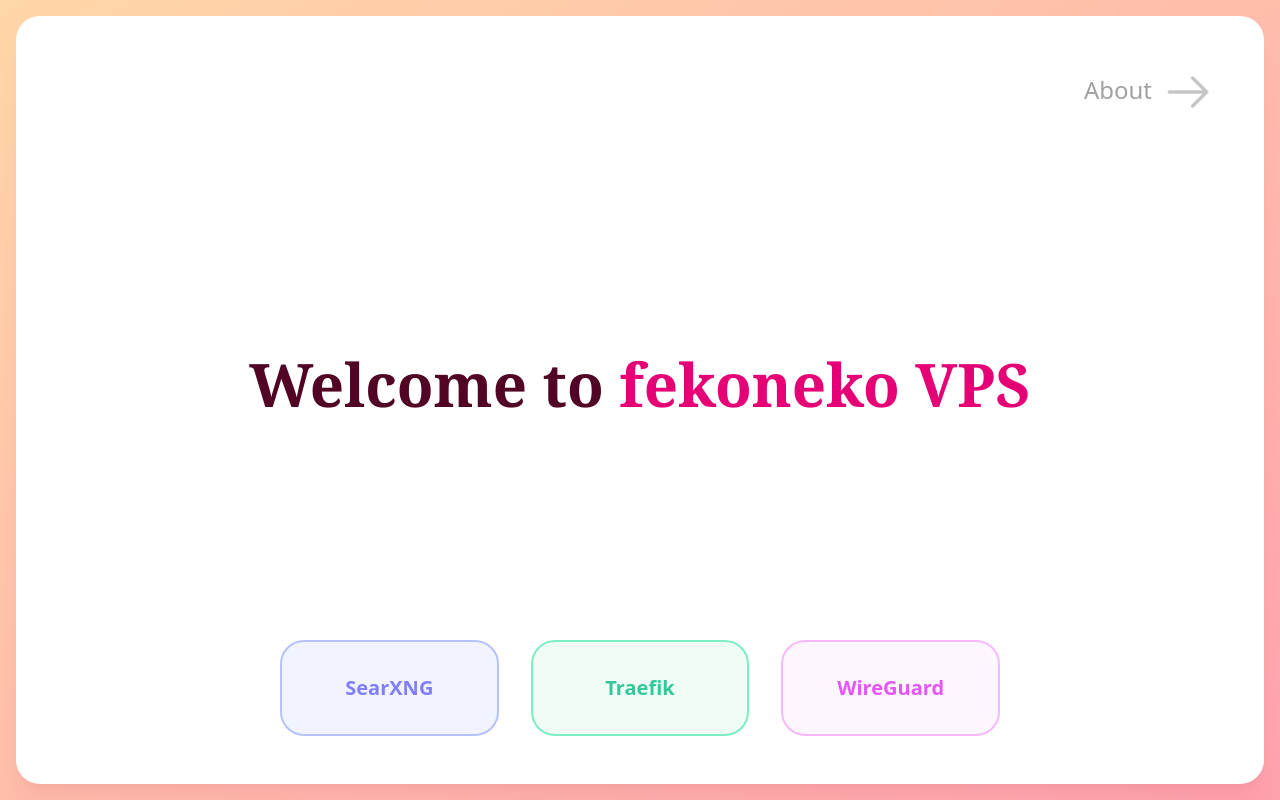
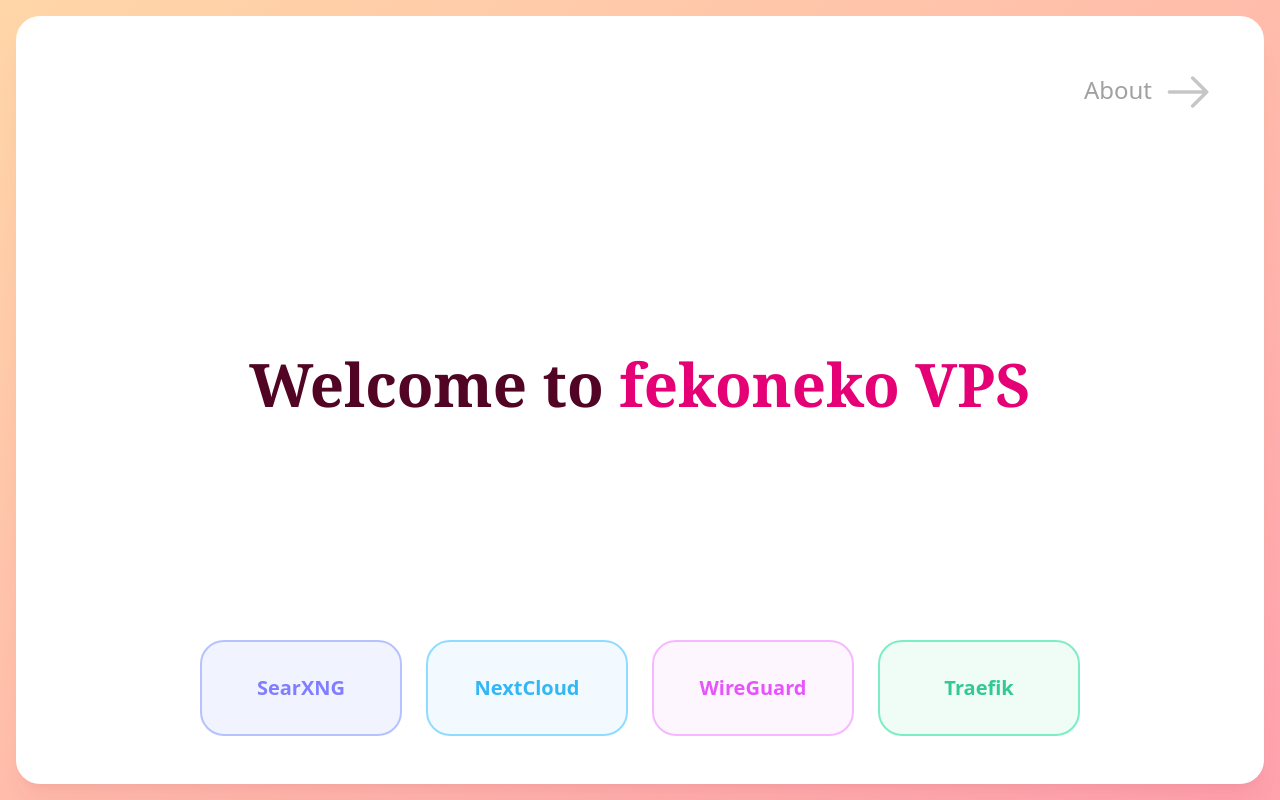
Before and after one commit to fekoneko/fekoneko-vps, a SvelteKit app in the folder landing/: page / in a window 1280 px wide. Built offline with nearby package versions, Linux system fonts and the light colour scheme; no server answers.

Commit message:
landing: add nextcloud link

```diff
--- a/landing/src/routes/+page.svelte
+++ b/landing/src/routes/+page.svelte
@@ -8,7 +8,7 @@
   <title>fekoneko VPS</title>
 </svelte:head>
 
-<div class="flex h-0 w-full grow items-start justify-end sm:h-16">
+<div class="flex h-8 w-full grow items-start justify-end sm:h-16">
   <ArrowLink href="/about" label="About" direction="right" />
 </div>
 
@@ -20,9 +20,10 @@
 </h1>
 
 <section
-  class="grid w-full max-w-[45rem] grow grid-cols-1 content-end gap-4 sm:grid-cols-3 sm:gap-6 md:gap-8"
+  class="grid w-full max-w-[45rem] grow grid-cols-1 content-end gap-4 sm:grid-cols-2 md:gap-6 lg:max-w-[55rem] lg:grid-cols-4"
 >
   <ServiceLink href="https://searxng.{MAIN_DOMAIN}" name="SearXNG" color="indigo" />
+  <ServiceLink href="https://nextcloud.{MAIN_DOMAIN}" name="NextCloud" color="sky" />
+  <ServiceLink href="https://wireguard.{MAIN_DOMAIN}" name="WireGuard" color="fuchsia" />
   <ServiceLink href="https://traefik.{MAIN_DOMAIN}" name="Traefik" color="emerald" />
-  <ServiceLink href="https://wireguard.{MAIN_DOMAIN}" name="WireGuard" color="fuchsia" />
 </section>
--- a/landing/src/routes/about/+page.svelte
+++ b/landing/src/routes/about/+page.svelte
@@ -8,7 +8,7 @@
 
 <div class="max-[22rem]:**:[p]:hidden relative flex w-full items-center justify-start">
   <h2
-    class="xs:px-5 xs:text-3xl pointer-events-none absolute mb-1 w-full px-1.5 text-right text-2xl font-bold text-pink-950 sm:text-center"
+    class="xs:px-5 xs:text-3xl pointer-events-none absolute mb-1 w-full px-1.5 text-right text-2xl font-bold text-neutral-600 sm:text-center"
   >
     About me
   </h2>
```
